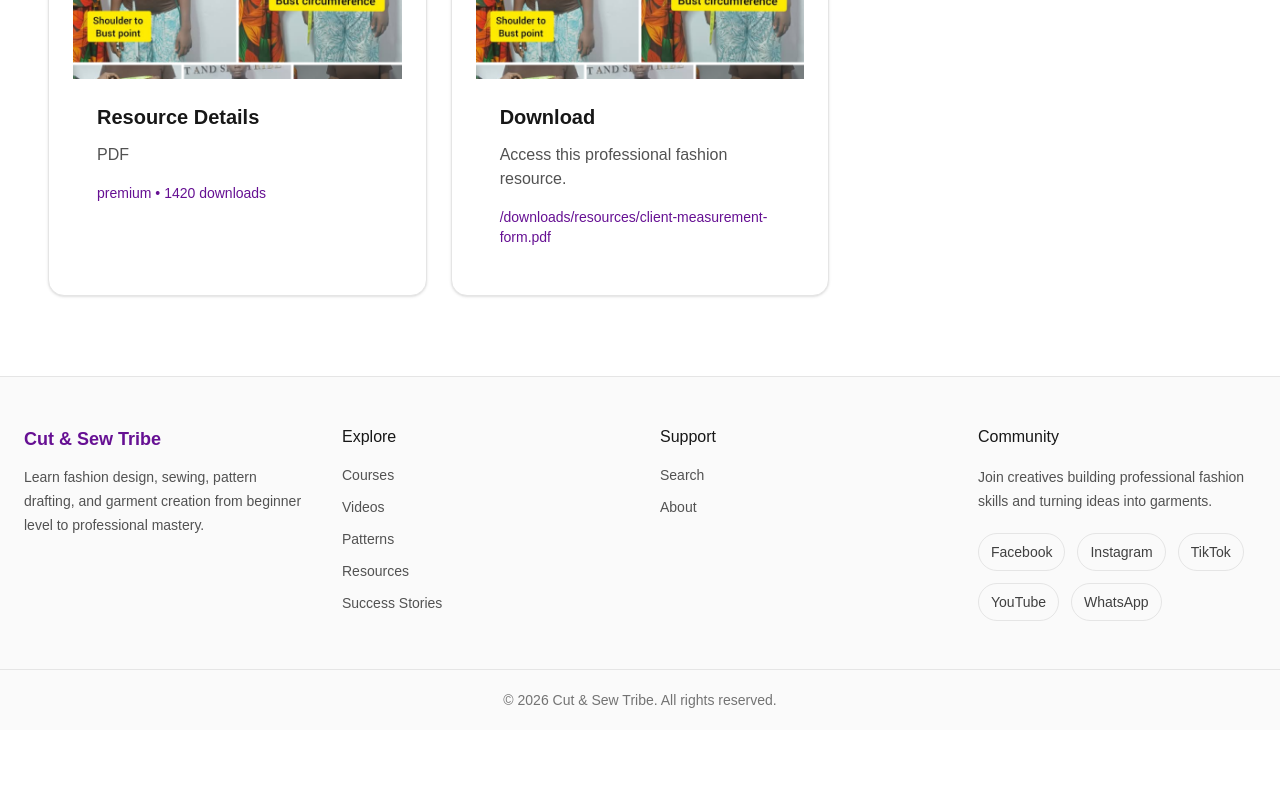
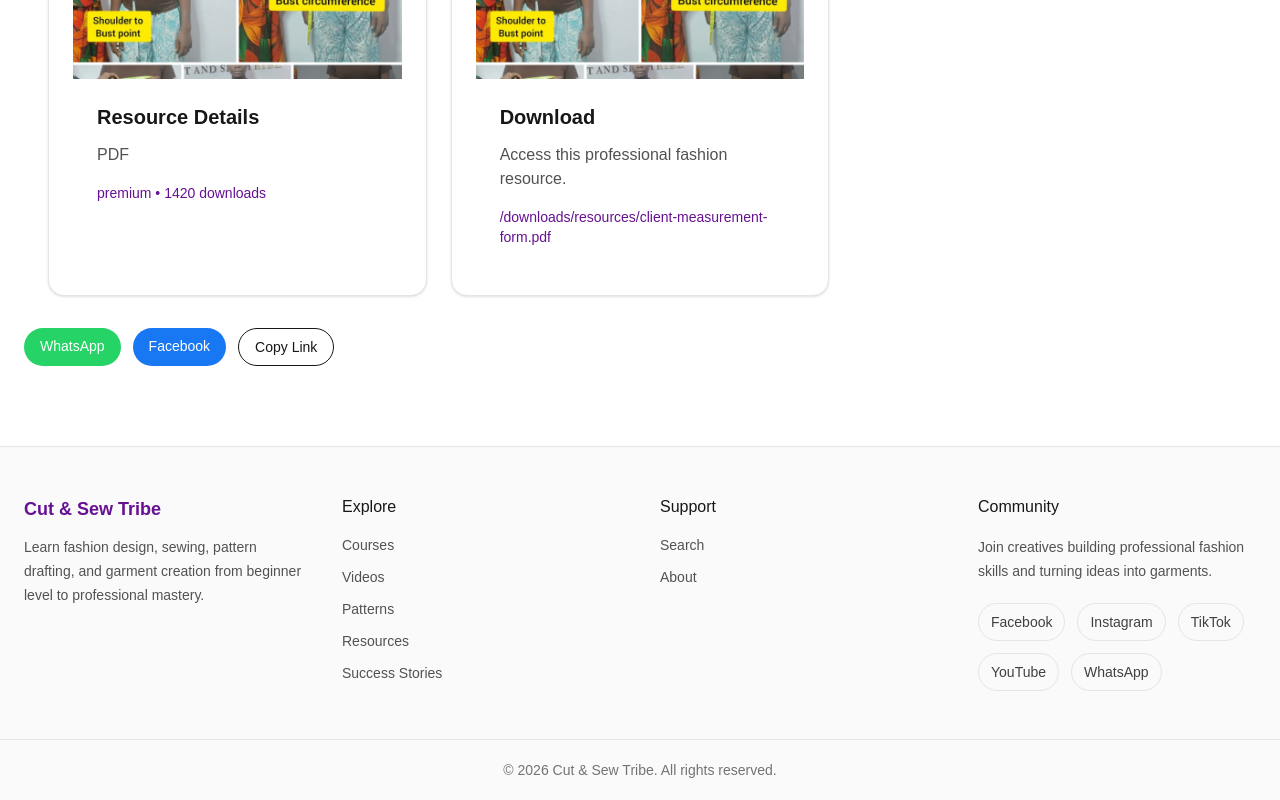
Before and after one commit to CutAndSewTribe/cut-and-sew-tribe, a Next.js app: page /resources/client-measurement-form in a window 1280 px wide. Shown: the part 634-1434 px from the top of the page. Before the commit the page ends 1364 px from the top, so only its background shows below. Built offline with nearby package versions, Linux system fonts and the light colour scheme.

Commit message:
Add sharing to resource pages

```diff
--- a/src/app/resources/[slug]/page.tsx
+++ b/src/app/resources/[slug]/page.tsx
@@ -9,6 +9,8 @@ import {
   ContentCard,
   ContentGrid,
 } from "@/components/shared";
+
+import ShareButtons from "@/components/shared/ShareButtons";
 
 import { resources } from "@/content/resources";
 
@@ -141,12 +143,17 @@ export default async function ResourceDetailPage({
             />
 
 
-          </ContentGrid>
+                    </ContentGrid>
 
 
-        </Container>
+                    <ShareButtons
+                      title={resource.title}
+                    />
 
-      </Section>
+
+                  </Container>
+
+                 </Section>
 
 
     </div>
```
